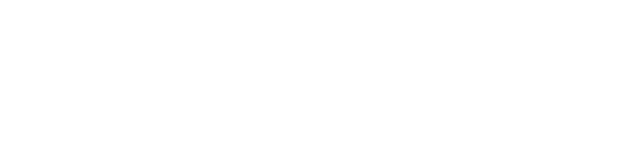
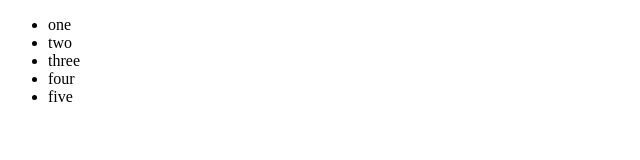
Before and after one commit to sidakula/GitTest, a plain HTML site: page index.html in a window 1280 px wide. Shown: the whole page, without its empty margins (0-640 px from the left). Drawn offline with Linux system fonts and the light colour scheme.

Commit message:
changes made in my branch

```diff
--- a/index.html
+++ b/index.html
@@ -1,10 +1,17 @@
-
 <!DOCTYPE html>
 <html>
 <head>
 	<title></title>
 </head>
 <body>
-
+<div>
+	<ul>
+		<li>one</li>
+		<li>two</li>
+		<li>three</li>
+		<li>four</li>
+		<li>five</li>
+	</ul>
+</div>
 </body>
 </html>
```
